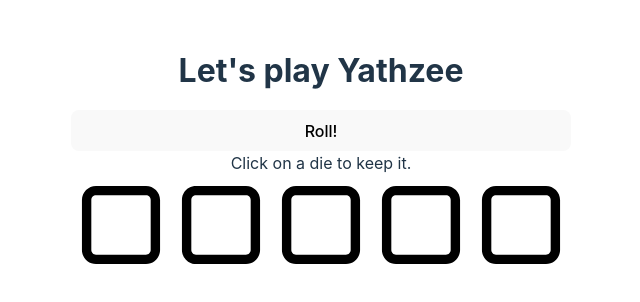
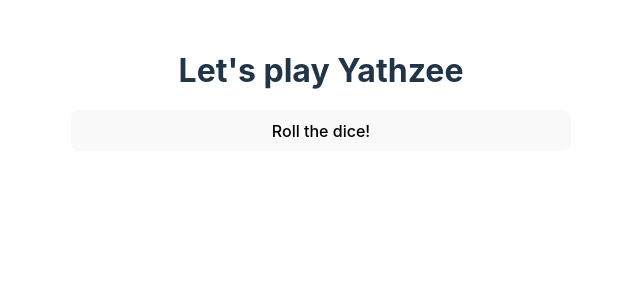
Before and after one commit to JulianJKunze/hello-svelte, a Svelte app: page / in a window 1280 px wide. Shown: the top 302 px of the page, without its empty margins (319-959 px from the left). Built offline with nearby package versions, Linux system fonts and the light colour scheme.

Commit message:
Dice ready for now.

```diff
--- a/src/App.svelte
+++ b/src/App.svelte
@@ -1,12 +1,60 @@
 <script>
-  import Dice from "./lib/Dice.svelte";
+  const eyes = [0, 0, 0, 0, 0];
+  const diceIds = [0, 1, 2, 3, 4];
+  const isKept = [false, false, false, false, false];
+  let lastRoll = 0;
+
+  const rollMessage = [
+    "Roll the dice!",
+    "Second roll!",
+    "Last roll!",
+    "Select category",
+  ];
+
+  function getRandomEyes() {
+    for (const dieId of diceIds) {
+      if (!isKept[dieId]) {
+        eyes[dieId] = Math.ceil(Math.random() * 6);
+      }
+    }
+    lastRoll = lastRoll + 1;
+  }
+
+  function toggleDieState(dieId) {
+    if (lastRoll === 1 || lastRoll === 2) {
+      isKept[dieId] = !isKept[dieId];
+    }
+  }
 </script>
 
 <main>
   <div class="gameArea">
     <h1>Let's play Yathzee</h1>
-
-    <Dice />
+    <div class="diceApplet">
+      <button disabled={lastRoll === 3} on:click={getRandomEyes}>
+        {rollMessage[lastRoll]}</button
+      >
+      <div class="diceBoard">
+        {#if lastRoll !== 0}
+          {#each diceIds as dieId}
+            <!-- svelte-ignore a11y-click-events-have-key-events -->
+            <!-- svelte-ignore a11y-no-static-element-interactions -->
+            <div
+              class="diceBoard__dieContainer clickable {isKept[dieId]
+                ? 'diceBoard__diceContainer--isKept'
+                : 'diceBoard__diceContainer--isRerolled'}"
+              on:click={() => toggleDieState(dieId)}
+            >
+              <img
+                class="diceBoard__die dieId-{dieId}"
+                src="die-{eyes[dieId]}.svg"
+                alt="A die face"
+              />
+            </div>
+          {/each}
+        {/if}
+      </div>
+    </div>
   </div>
 </main>
 
@@ -17,4 +65,35 @@
     flex-direction: column;
     justify-content: center;
   }
+  .diceApplet {
+    display: flex;
+    flex-direction: column;
+  }
+
+  button {
+    display: block;
+  }
+
+  .diceBoard {
+    display: flex;
+    width: 500px;
+    align-items: center;
+  }
+
+  .diceBoard__dieContainer {
+    flex: 1;
+    margin: 10px;
+    border-radius: 10px;
+  }
+
+  .diceBoard__diceContainer--isKept {
+    border: 3px solid #646cff;
+  }
+  .diceBoard__diceContainer--isRerolled {
+    border: 3px solid transparent;
+  }
+
+  .diceBoard__die {
+    vertical-align: middle;
+  }
 </style>
--- a/src/app.css
+++ b/src/app.css
@@ -6,11 +6,15 @@
   color-scheme: light dark;
   color: rgba(255, 255, 255, 0.87);
   background-color: #242424;
+  box-sizing: border-box;
 
   font-synthesis: none;
   text-rendering: optimizeLegibility;
   -webkit-font-smoothing: antialiased;
   -moz-osx-font-smoothing: grayscale;
+}
+.clickable {
+  cursor: pointer;
 }
 
 a {
--- a/src/lib/Dice.svelte
+++ /dev/null
@@ -1,44 +0,0 @@
-<script>
-  const eyes = [0, 0, 0, 0, 0];
-  const diceIds = [0, 1, 2, 3, 4];
-
-  function getRandomEyes() {
-    for (const dieId of diceIds) {
-      eyes[dieId] = Math.ceil(Math.random() * 6);
-    }
-  }
-</script>
-
-<div class="diceApplet">
-  <button on:click={getRandomEyes}>Roll!</button>
-  Click on a die to keep it.
-  <div class="diceBoard">
-    {#each diceIds as dieId}
-      <img
-        class="diceBoard__die dieId-{dieId}"
-        src="die-{eyes[dieId]}.svg"
-        alt="A blank die face"
-      />
-    {/each}
-  </div>
-</div>
-
-<style>
-  .diceApplet {
-    display: flex;
-    flex-direction: column;
-  }
-
-  button {
-    display: block;
-  }
-
-  .diceBoard {
-    display: flex;
-    width: 500px;
-  }
-
-  .diceBoard__die {
-    min-width: 0;
-  }
-</style>
```
Also changed, not shown: public/die-0.svg (deleted).
